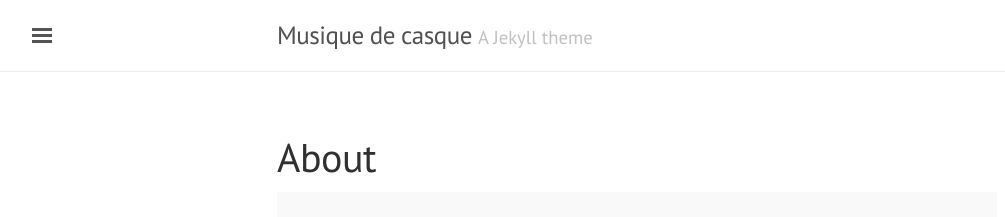
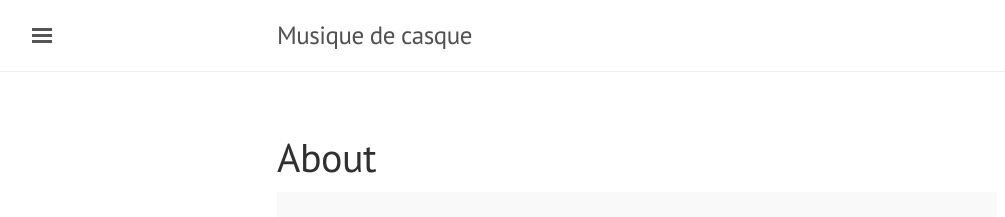
Before and after one commit to maximelebreton/musiquedecasque, a Jekyll site: the page built from about.md, in a window 1280 px wide. Shown: the top 217 px of the page, without its empty margins (3-1008 px from the left). Built offline with Jekyll 4.4.1, drawn with Linux system fonts in a browser that asks for light colours.

Commit message:
Update _config.yml

```diff
--- a/_config.yml
+++ b/_config.yml
@@ -5,17 +5,8 @@
 
 # Setup
 title:               Musique de casque
-tagline:             'A Jekyll theme'
-description:         'A reserved <a href="http://jekyllrb.com" target="_blank">Jekyll</a> theme that places the utmost gravity on content with a hidden drawer. Made by <a href="https://twitter.com/mdo" target="_blank">@mdo</a>.'
+tagline:             ''
+description:         ''
 url:                 http://musiquedecasque.fr
 baseurl:             ''
-paginate:            5
-
-# About/contact
-author:
-  name:              Mark Otto
-  url:               https://twitter.com/mdo
-  email:             markdotto@gmail.com
-
-# Custom vars
-version:             1.0.0
+paginate:            0
```
